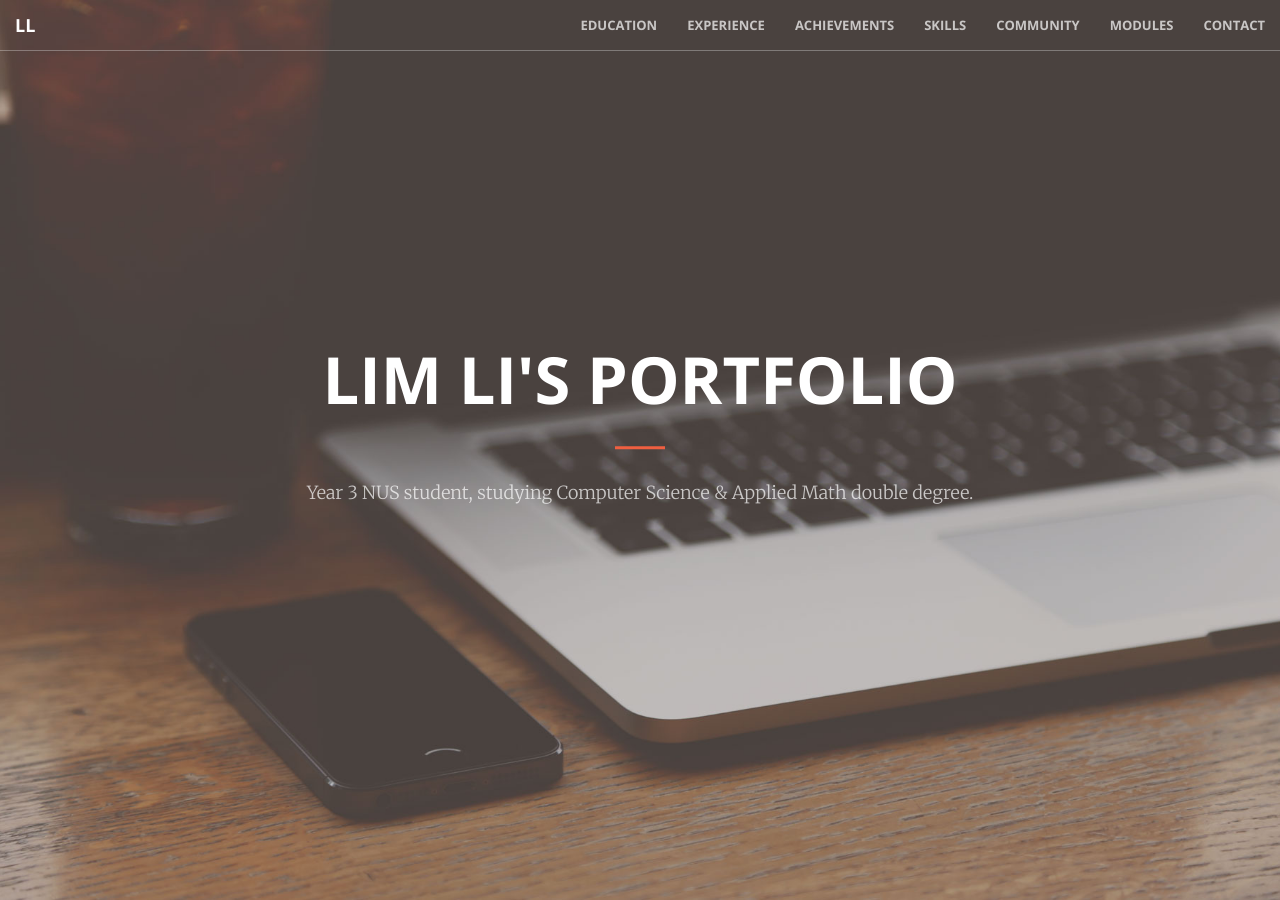
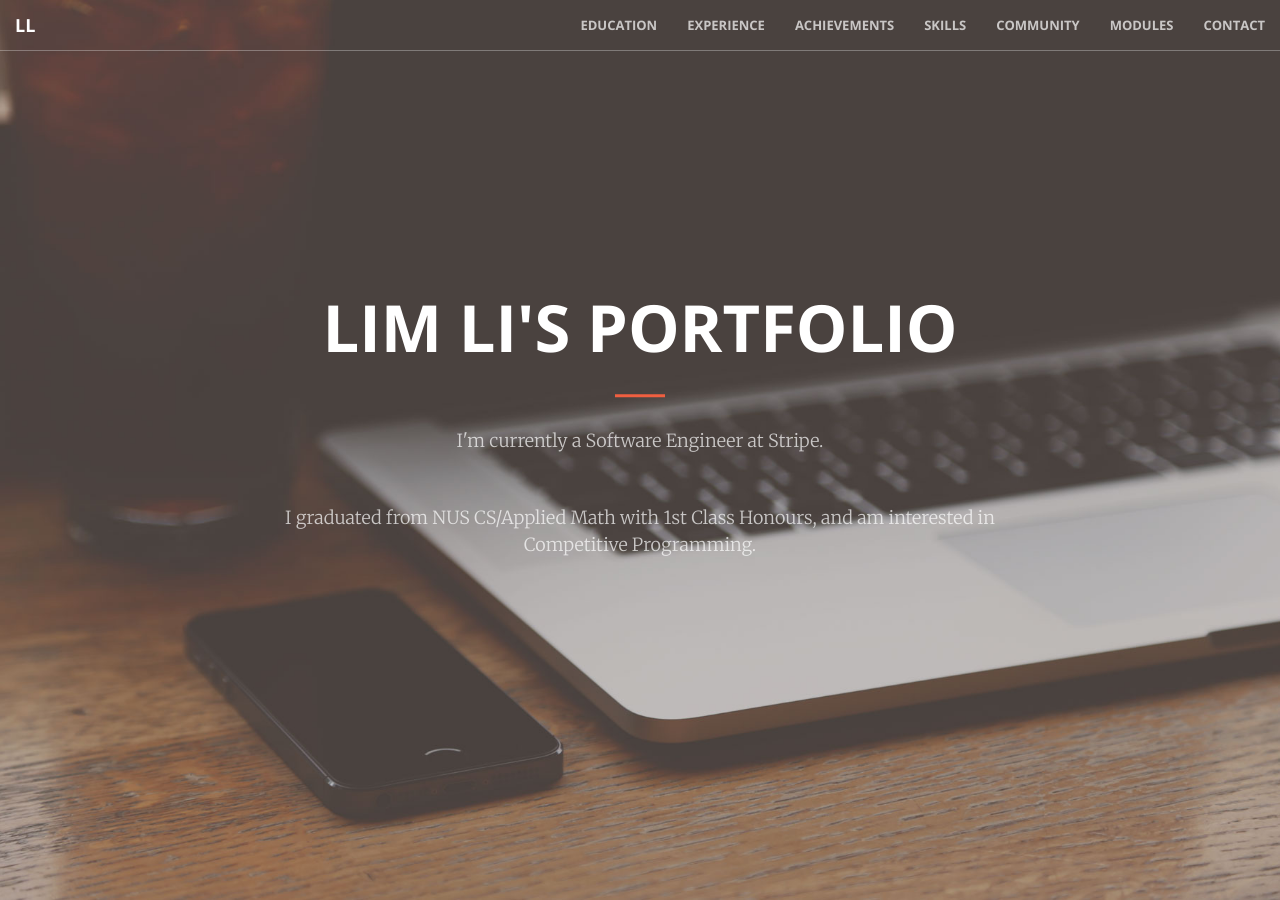
Before and after one commit to limli/limli.github.io, a Jekyll site: the page built from index.html, in a window 1280 px wide and 900 px high. Built offline with Jekyll 4.4.1, drawn with Linux system fonts in a browser that asks for light colours.

Commit message:
description

```diff
--- a/_includes/header.html
+++ b/_includes/header.html
@@ -1,9 +1,10 @@
 <header>
     <div class="header-content">
+        <div class="header-content-background"></div>
         <div class="header-content-inner">
             <h1>{{ page.title }}</h1>
             <hr>
-            <p>{{ page.description }}</p>
+            {{ page.description }}
         </div>
     </div>
 </header>
--- a/index.html
+++ b/index.html
@@ -1,7 +1,7 @@
 ---
 layout: page
 title: "Lim Li's Portfolio"
-description: "Year 3 NUS student, studying Computer Science & Applied Math double degree."
+description: "<p>I'm currently a Software Engineer at Stripe.</p><p>I graduated from NUS CS/Applied Math with 1st Class Honours, and am interested in Competitive Programming.</p>"
 sections:
   - education
   - experience
--- a/modules.html
+++ b/modules.html
@@ -1,7 +1,7 @@
 ---
 layout: page
 title: "Modules Taken"
-description:
+description: All the modules I've taken in NUS
 ---
 <section id="experience">
     <div class="container">
```
